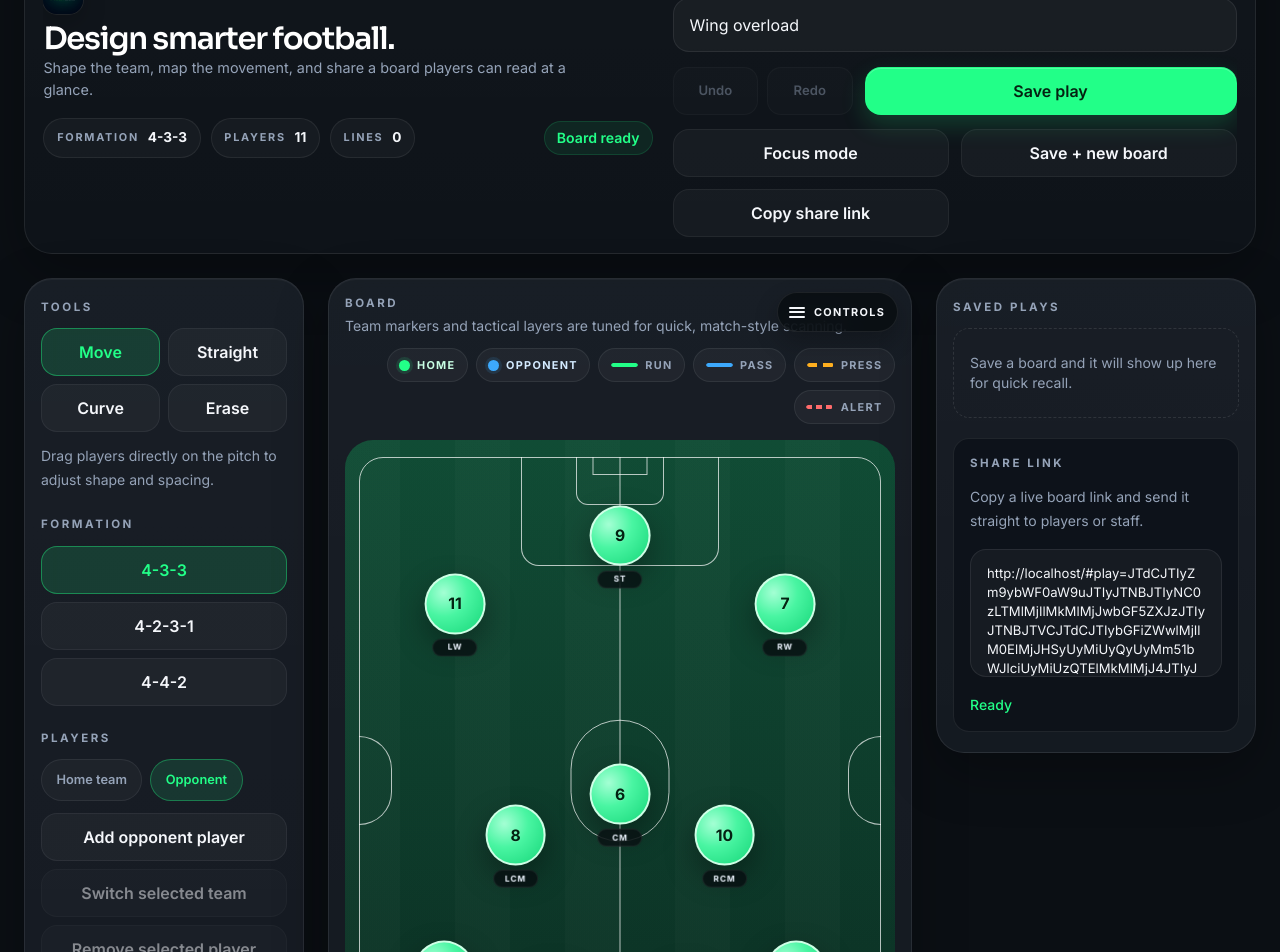
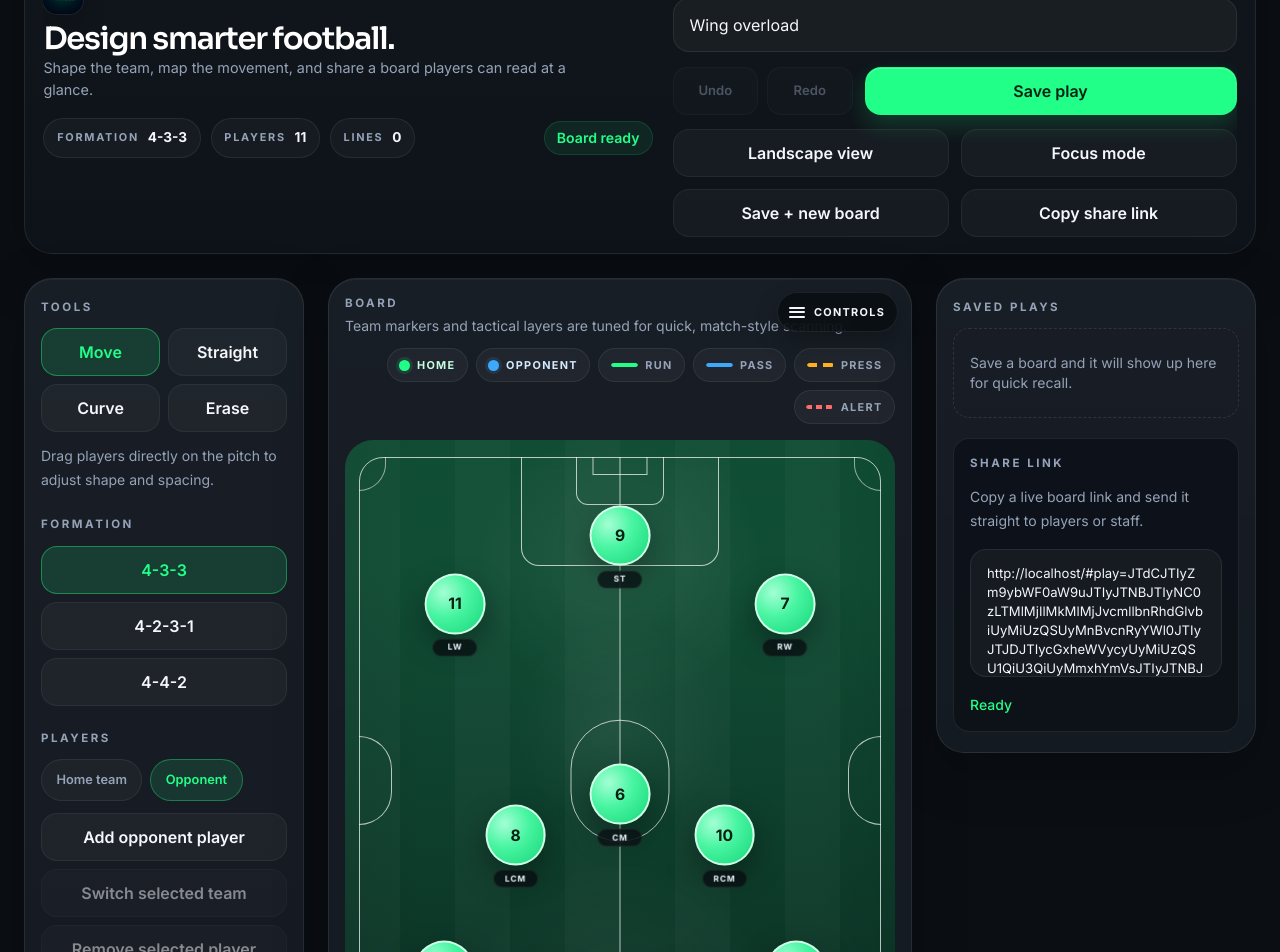
Before and after one commit to Frokesy/pitchlab, a React (Vite) app: page / in a window 1280 px wide. Shown: the part 180-1132 px from the top of the page. Built offline with nearby package versions, Linux system fonts and the light colour scheme.

Commit message:
wrote logic to allow pitch rotation

```diff
--- a/src/App.tsx
+++ b/src/App.tsx
@@ -24,6 +24,7 @@ const App = () => {
     handleSaveAndNewBoard,
     handleSavePlay,
     handleShare,
+    handleToggleOrientation,
     handleToggleFocusDrawer,
     handleToggleFocusMode,
     handleUndo,
@@ -51,6 +52,7 @@ const App = () => {
           playName={playName}
           saveLabel={saveLabel}
           shareStatus={shareStatus}
+          onToggleOrientation={handleToggleOrientation}
           onToggleFocusMode={handleToggleFocusMode}
           onRedo={handleRedo}
           onPlayNameChange={setPlayName}
--- a/src/components/AppHeader.tsx
+++ b/src/components/AppHeader.tsx
@@ -10,6 +10,7 @@ type AppHeaderProps = {
   playName: string;
   saveLabel: string;
   shareStatus: string;
+  onToggleOrientation: () => void;
   onToggleFocusMode: () => void;
   onRedo: () => void;
   onPlayNameChange: (value: string) => void;
@@ -27,6 +28,7 @@ const AppHeader = ({
   playName,
   saveLabel,
   shareStatus,
+  onToggleOrientation,
   onToggleFocusMode,
   onRedo,
   onPlayNameChange,
@@ -166,6 +168,12 @@ const AppHeader = ({
 
           <div className="pitchlab-header__secondary">
             <button
+              className="pitchlab-button pitchlab-button--ghost"
+              onClick={onToggleOrientation}
+            >
+              {boardState.orientation === 'portrait' ? 'Landscape view' : 'Portrait view'}
+            </button>
+            <button
               className="pitchlab-button pitchlab-button--ghost pitchlab-header__focus-toggle"
               onClick={onToggleFocusMode}
             >
--- a/src/components/PitchBoard.tsx
+++ b/src/components/PitchBoard.tsx
@@ -1,7 +1,12 @@
 import type { PointerEvent as ReactPointerEvent, RefObject } from 'react';
 
 import { annotationColorOptions } from '../features/board/data';
-import type { BoardState, Point, ToolMode } from '../features/board/types';
+import type {
+  BoardState,
+  PitchOrientation,
+  Point,
+  ToolMode,
+} from '../features/board/types';
 
 type PitchBoardProps = {
   boardState: BoardState;
@@ -64,10 +69,10 @@ const PitchBoard = ({
 
     <div
       ref={pitchRef}
-      className="pitch relative flex-1 overflow-hidden rounded-[28px]"
+      className={`pitch pitch--${boardState.orientation} relative flex-1 overflow-hidden rounded-[28px]`}
       onPointerDown={onPitchPointerDown}
     >
-      <PitchMarkings />
+      <PitchMarkings orientation={boardState.orientation} />
 
       <svg
         className="pointer-events-none absolute inset-0 h-full w-full"
@@ -161,22 +166,56 @@ const getAnnotationLegendMask = (color: string) => {
   return 'linear-gradient(90deg, #000 0 100%)';
 };
 
-const PitchMarkings = () => (
+const PitchMarkings = ({ orientation }: { orientation: PitchOrientation }) =>
+  orientation === 'landscape' ? <LandscapeMarkings /> : <PortraitMarkings />;
+
+const PortraitMarkings = () => (
   <>
+    <div className="pitch-sheen absolute inset-0" />
+    <div className="pitch-shadow absolute inset-0" />
     <div className="absolute inset-[2.5%] rounded-[24px] border border-white/70" />
     <div className="absolute left-1/2 top-[2.5%] h-[95%] w-px -translate-x-1/2 bg-white/70" />
     <div className="absolute left-1/2 top-1/2 h-[18%] w-[18%] -translate-x-1/2 -translate-y-1/2 rounded-full border border-white/70" />
     <div className="absolute left-1/2 top-1/2 h-1.5 w-1.5 -translate-x-1/2 -translate-y-1/2 rounded-full bg-white/80" />
     <div className="absolute left-1/2 top-[14%] h-1.5 w-1.5 -translate-x-1/2 -translate-y-1/2 rounded-full bg-white/80" />
     <div className="absolute left-1/2 top-[86%] h-1.5 w-1.5 -translate-x-1/2 -translate-y-1/2 rounded-full bg-white/80" />
-    <div className="absolute left-1/2 top-[2.5%] h-[16%] w-[36%] -translate-x-1/2 rounded-b-[18px] border border-t-0 border-white/70" />
+    <div className="absolute left-1/2 top-[2.5%] h-[16%] w-[36%] -translate-x-1/2 rounded-b-[18px] border border-t-0 border-white/70 bg-white/[0.02]" />
     <div className="absolute left-1/2 top-[2.5%] h-[7%] w-[16%] -translate-x-1/2 rounded-b-[12px] border border-t-0 border-white/70" />
-    <div className="absolute left-1/2 bottom-[2.5%] h-[16%] w-[36%] -translate-x-1/2 rounded-t-[18px] border border-b-0 border-white/70" />
+    <div className="absolute left-1/2 bottom-[2.5%] h-[16%] w-[36%] -translate-x-1/2 rounded-t-[18px] border border-b-0 border-white/70 bg-white/[0.02]" />
     <div className="absolute left-1/2 bottom-[2.5%] h-[7%] w-[16%] -translate-x-1/2 rounded-t-[12px] border border-b-0 border-white/70" />
     <div className="absolute left-1/2 top-[2.5%] h-[2.6%] w-[10%] -translate-x-1/2 border-x border-b border-white/70" />
     <div className="absolute left-1/2 bottom-[2.5%] h-[2.6%] w-[10%] -translate-x-1/2 border-x border-t border-white/70" />
     <div className="absolute left-[2.5%] top-[43.5%] h-[13%] w-[6%] rounded-r-full border border-l-0 border-white/70" />
     <div className="absolute right-[2.5%] top-[43.5%] h-[13%] w-[6%] rounded-l-full border border-r-0 border-white/70" />
+    <div className="absolute left-[2.5%] top-[2.5%] h-[5%] w-[5%] rounded-br-full border-b border-r border-white/55" />
+    <div className="absolute right-[2.5%] top-[2.5%] h-[5%] w-[5%] rounded-bl-full border-b border-l border-white/55" />
+    <div className="absolute left-[2.5%] bottom-[2.5%] h-[5%] w-[5%] rounded-tr-full border-r border-t border-white/55" />
+    <div className="absolute right-[2.5%] bottom-[2.5%] h-[5%] w-[5%] rounded-tl-full border-l border-t border-white/55" />
+  </>
+);
+
+const LandscapeMarkings = () => (
+  <>
+    <div className="pitch-sheen absolute inset-0" />
+    <div className="pitch-shadow absolute inset-0" />
+    <div className="absolute inset-[2.5%] rounded-[24px] border border-white/70" />
+    <div className="absolute left-[2.5%] top-1/2 h-px w-[95%] -translate-y-1/2 bg-white/70" />
+    <div className="absolute left-1/2 top-1/2 h-[18%] w-[18%] -translate-x-1/2 -translate-y-1/2 rounded-full border border-white/70" />
+    <div className="absolute left-1/2 top-1/2 h-1.5 w-1.5 -translate-x-1/2 -translate-y-1/2 rounded-full bg-white/80" />
+    <div className="absolute left-[14%] top-1/2 h-1.5 w-1.5 -translate-x-1/2 -translate-y-1/2 rounded-full bg-white/80" />
+    <div className="absolute left-[86%] top-1/2 h-1.5 w-1.5 -translate-x-1/2 -translate-y-1/2 rounded-full bg-white/80" />
+    <div className="absolute left-[2.5%] top-1/2 h-[36%] w-[16%] -translate-y-1/2 rounded-r-[18px] border border-l-0 border-white/70 bg-white/[0.02]" />
+    <div className="absolute left-[2.5%] top-1/2 h-[16%] w-[7%] -translate-y-1/2 rounded-r-[12px] border border-l-0 border-white/70" />
+    <div className="absolute right-[2.5%] top-1/2 h-[36%] w-[16%] -translate-y-1/2 rounded-l-[18px] border border-r-0 border-white/70 bg-white/[0.02]" />
+    <div className="absolute right-[2.5%] top-1/2 h-[16%] w-[7%] -translate-y-1/2 rounded-l-[12px] border border-r-0 border-white/70" />
+    <div className="absolute left-[2.5%] top-1/2 h-[10%] w-[2.6%] -translate-y-1/2 border-y border-r border-white/70" />
+    <div className="absolute right-[2.5%] top-1/2 h-[10%] w-[2.6%] -translate-y-1/2 border-y border-l border-white/70" />
+    <div className="absolute left-[43.5%] top-[2.5%] h-[6%] w-[13%] rounded-b-full border border-t-0 border-white/70" />
+    <div className="absolute left-[43.5%] bottom-[2.5%] h-[6%] w-[13%] rounded-t-full border border-b-0 border-white/70" />
+    <div className="absolute left-[2.5%] top-[2.5%] h-[5%] w-[5%] rounded-br-full border-b border-r border-white/55" />
+    <div className="absolute right-[2.5%] top-[2.5%] h-[5%] w-[5%] rounded-bl-full border-b border-l border-white/55" />
+    <div className="absolute left-[2.5%] bottom-[2.5%] h-[5%] w-[5%] rounded-tr-full border-r border-t border-white/55" />
+    <div className="absolute right-[2.5%] bottom-[2.5%] h-[5%] w-[5%] rounded-tl-full border-l border-t border-white/55" />
   </>
 );
 
--- a/src/features/board/types.ts
+++ b/src/features/board/types.ts
@@ -1,6 +1,7 @@
 export type ToolMode = 'select' | 'straight' | 'curve' | 'erase';
 export type FormationKey = '4-3-3' | '4-2-3-1' | '4-4-2';
 export type TeamSide = 'home' | 'away';
+export type PitchOrientation = 'portrait' | 'landscape';
 
 export type Player = {
   id: string;
@@ -28,6 +29,7 @@ export type Arrow = {
 
 export type BoardState = {
   formation: FormationKey;
+  orientation: PitchOrientation;
   players: Player[];
   arrows: Arrow[];
 };
--- a/src/features/board/usePitchLabApp.ts
+++ b/src/features/board/usePitchLabApp.ts
@@ -30,6 +30,7 @@ import {
   loadWorkspaceState,
   persistSavedPlays,
   persistWorkspaceState,
+  rotateBoardOrientation,
 } from './utils';
 
 type ExternalBoardOptions = {
@@ -124,6 +125,7 @@ export const usePitchLabApp = () => {
   ]);
 
   const currentFormation = boardState.formation;
+  const currentOrientation = boardState.orientation;
   const canUndo = historyPast.length > 0;
   const canRedo = historyFuture.length > 0;
   const activePlay = savedPlays.find((play) => play.id === activePlayId) ?? null;
@@ -335,13 +337,19 @@ export const usePitchLabApp = () => {
       return;
     }
 
-    applyExternalBoardState(defaultBoardState(currentFormation), {
+    applyExternalBoardState(defaultBoardState(currentFormation, currentOrientation), {
       playId: null,
       playName: EMPTY_PLAY_NAME,
       status: 'Saved. New board ready',
     });
     clearSharedHash();
-  }, [applyExternalBoardState, clearSharedHash, currentFormation, persistCurrentPlay]);
+  }, [
+    applyExternalBoardState,
+    clearSharedHash,
+    currentFormation,
+    currentOrientation,
+    persistCurrentPlay,
+  ]);
 
   const handleShare = useCallback(async () => {
     window.history.replaceState(
@@ -471,9 +479,9 @@ export const usePitchLabApp = () => {
   }, [closeMobileControls]);
 
   const handleFormationSelect = useCallback((formation: FormationKey) => {
-    commitBoardState(defaultBoardState(formation));
+    commitBoardState(defaultBoardState(formation, currentOrientation));
     closeMobileControls();
-  }, [closeMobileControls, commitBoardState]);
+  }, [closeMobileControls, commitBoardState, currentOrientation]);
 
   const handleClearArrows = useCallback(() => {
     commitBoardState({ ...boardState, arrows: [] });
@@ -481,9 +489,15 @@ export const usePitchLabApp = () => {
   }, [boardState, closeMobileControls, commitBoardState]);
 
   const handleResetBoard = useCallback(() => {
-    commitBoardState(defaultBoardState(currentFormation));
+    commitBoardState(defaultBoardState(currentFormation, currentOrientation));
     closeMobileControls();
-  }, [closeMobileControls, commitBoardState, currentFormation]);
+  }, [closeMobileControls, commitBoardState, currentFormation, currentOrientation]);
+
+  const handleToggleOrientation = useCallback(() => {
+    const nextOrientation =
+      currentOrientation === 'portrait' ? 'landscape' : 'portrait';
+    commitBoardState(rotateBoardOrientation(boardState, nextOrientation));
+  }, [boardState, commitBoardState, currentOrientation]);
 
   const handleAddPlayerFromControls = useCallback(() => {
     handleAddPlayer();
@@ -553,6 +567,7 @@ export const usePitchLabApp = () => {
     handleSaveAndNewBoard,
     handleSavePlay,
     handleShare,
+    handleToggleOrientation,
     handleToggleFocusDrawer,
     handleToggleFocusMode,
     handleUndo,
@@ -568,5 +583,6 @@ export const usePitchLabApp = () => {
     setPlayName,
     shareStatus,
     closeMobileControls,
+    currentOrientation,
   };
 };
--- a/src/features/board/utils.ts
+++ b/src/features/board/utils.ts
@@ -3,6 +3,7 @@ import type {
   BoardState,
   FormationKey,
   Point,
+  PitchOrientation,
   SavedPlay,
   TeamSide,
 } from './types';
@@ -18,10 +19,23 @@ export const createPlayersFromFormation = (formation: FormationKey) =>
     id: `player-${formation}-${index + 1}`,
   }));
 
-export const defaultBoardState = (formation: FormationKey): BoardState => ({
+export const defaultBoardState = (
+  formation: FormationKey,
+  orientation: PitchOrientation = 'portrait',
+): BoardState => ({
   formation,
+  orientation,
   players: createPlayersFromFormation(formation),
   arrows: [],
+});
+
+const normalizeBoardState = (state: BoardState | Omit<BoardState, 'orientation'>) => ({
+  ...state,
+  orientation:
+    'orientation' in state &&
+    (state.orientation === 'portrait' || state.orientation === 'landscape')
+      ? state.orientation
+      : 'portrait',
 });
 
 export const encodeBoardState = (state: BoardState) => {
@@ -36,7 +50,7 @@ export const decodeBoardState = (value: string): BoardState | null => {
     if (!parsed || !Array.isArray(parsed.players) || !Array.isArray(parsed.arrows)) {
       return null;
     }
-    return parsed;
+    return normalizeBoardState(parsed);
   } catch {
     return null;
   }
@@ -49,7 +63,12 @@ export const loadSavedPlays = (): SavedPlay[] => {
       return [];
     }
     const parsed = JSON.parse(raw) as SavedPlay[];
-    return Array.isArray(parsed) ? parsed : [];
+    return Array.isArray(parsed)
+      ? parsed.map((play) => ({
+          ...play,
+          state: normalizeBoardState(play.state),
+        }))
+      : [];
   } catch {
     return [];
   }
@@ -94,7 +113,10 @@ export const loadWorkspaceState = (): PersistedWorkspace | null => {
       return null;
     }
 
-    return parsed;
+    return {
+      ...parsed,
+      boardState: normalizeBoardState(parsed.boardState),
+    };
   } catch {
     return null;
   }
@@ -128,3 +150,42 @@ export const distanceToSegment = (point: Point, start: Point, end: Point) => {
 
 export const isSameBoardState = (left: BoardState, right: BoardState) =>
   JSON.stringify(left) === JSON.stringify(right);
+
+const rotatePointClockwise = (point: Point): Point => ({
+  x: 100 - point.y,
+  y: point.x,
+});
+
+const rotatePointCounterClockwise = (point: Point): Point => ({
+  x: point.y,
+  y: 100 - point.x,
+});
+
+export const rotateBoardOrientation = (
+  boardState: BoardState,
+  nextOrientation: PitchOrientation,
+): BoardState => {
+  if (boardState.orientation === nextOrientation) {
+    return boardState;
+  }
+
+  const rotatePoint =
+    nextOrientation === 'landscape'
+      ? rotatePointClockwise
+      : rotatePointCounterClockwise;
+
+  return {
+    ...boardState,
+    orientation: nextOrientation,
+    players: boardState.players.map((player) => ({
+      ...player,
+      ...rotatePoint(player),
+    })),
+    arrows: boardState.arrows.map((arrow) => ({
+      ...arrow,
+      start: rotatePoint(arrow.start),
+      end: rotatePoint(arrow.end),
+      control: arrow.control ? rotatePoint(arrow.control) : undefined,
+    })),
+  };
+};
--- a/src/index.css
+++ b/src/index.css
@@ -687,15 +687,33 @@ button {
   touch-action: none;
   user-select: none;
   background:
-    linear-gradient(180deg, rgba(34, 255, 136, 0.08), rgba(11, 45, 34, 0.04)),
+    radial-gradient(circle at 50% 42%, rgba(255, 255, 255, 0.06), transparent 22%),
+    linear-gradient(180deg, rgba(34, 255, 136, 0.12), rgba(11, 45, 34, 0.04)),
     repeating-linear-gradient(
       90deg,
-      rgba(255, 255, 255, 0.02) 0,
-      rgba(255, 255, 255, 0.02) 10%,
+      rgba(255, 255, 255, 0.028) 0,
+      rgba(255, 255, 255, 0.028) 10%,
       rgba(0, 0, 0, 0) 10%,
       rgba(0, 0, 0, 0) 20%
     ),
     linear-gradient(180deg, var(--pitch) 0%, var(--pitch-dark) 100%);
+}
+
+.pitch--landscape {
+  min-height: 520px;
+}
+
+.pitch-sheen {
+  background:
+    radial-gradient(circle at 50% 18%, rgba(255, 255, 255, 0.08), transparent 24%),
+    radial-gradient(circle at 50% 84%, rgba(255, 255, 255, 0.05), transparent 26%);
+  opacity: 0.9;
+}
+
+.pitch-shadow {
+  background:
+    linear-gradient(180deg, rgba(6, 10, 14, 0.1), transparent 20%, transparent 80%, rgba(6, 10, 14, 0.16)),
+    linear-gradient(90deg, rgba(0, 0, 0, 0.06), transparent 15%, transparent 85%, rgba(0, 0, 0, 0.06));
 }
 
 .board-legend {
```
